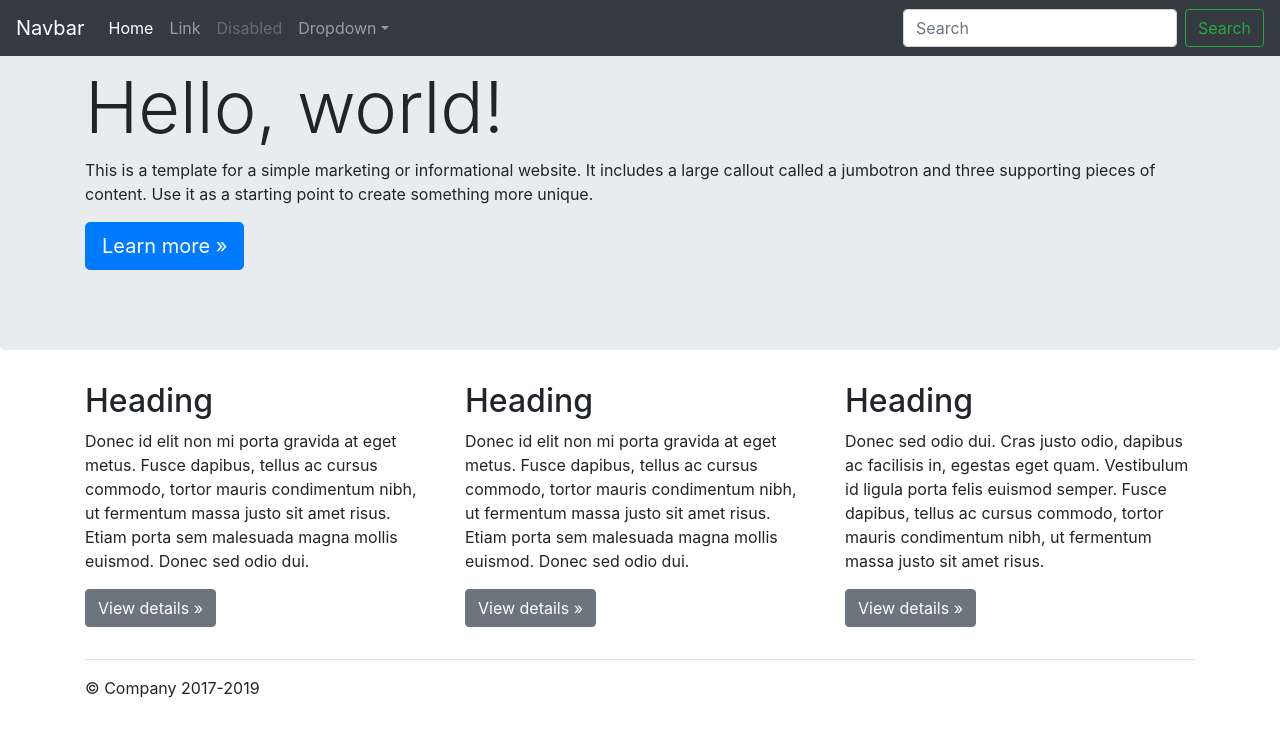
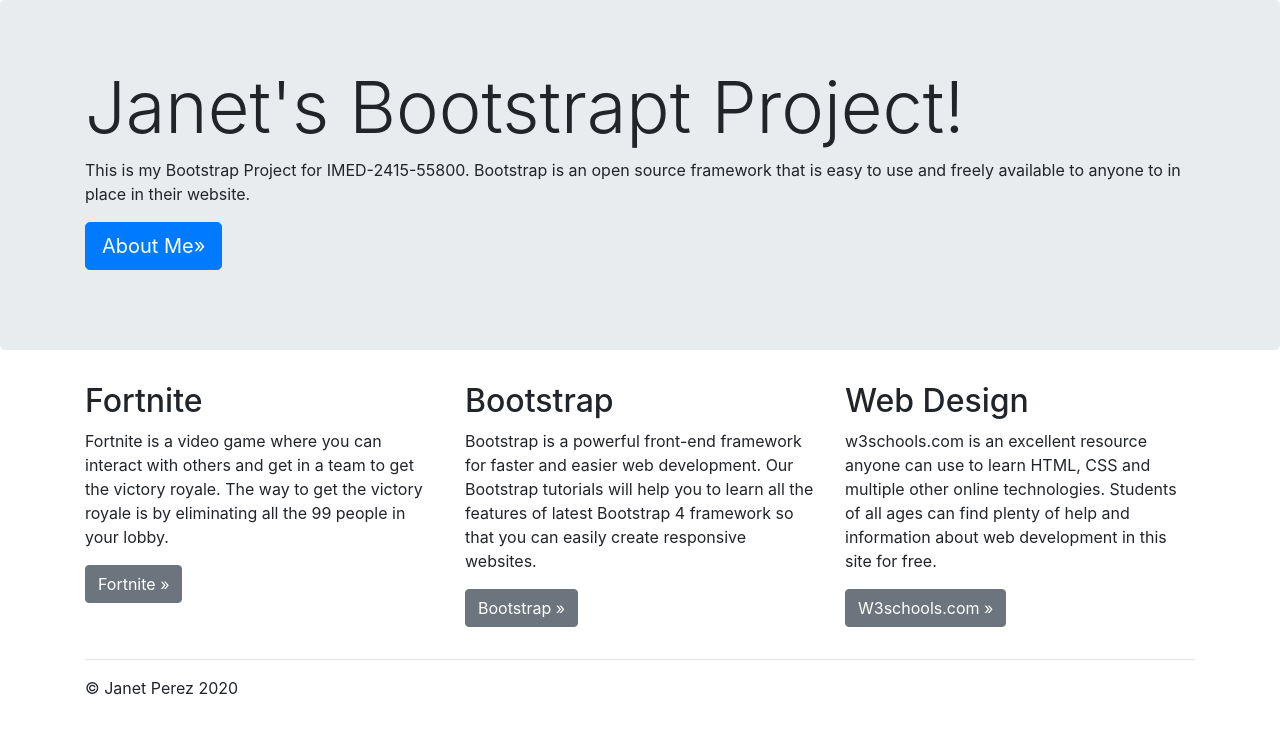
Before and after one commit to J4n3t/J4n3t.github.io, a plain HTML site: page week 5/index.html in a window 1280 px wide. Drawn offline with nearby package versions, Linux system fonts and the light colour scheme; files whose address does not match are found by name.

Commit message:
Update index.html

```diff
--- a/week 5/index.html
+++ b/week 5/index.html
@@ -8,53 +8,19 @@
     <!-- Bootstrap CSS -->
     <link rel="stylesheet" href="https://stackpath.bootstrapcdn.com/bootstrap/4.3.1/css/bootstrap.min.css" integrity="sha384-ggOyR0iXCbMQv3Xipma34MD+dH/1fQ784/j6cY/iJTQUOhcWr7x9JvoRxT2MZw1T" crossorigin="anonymous">
 
-    <title>Hello, world!</title>
+    <title>Hello World!</title>
   </head>
   <body>
 
 
-
-     <nav class="navbar navbar-expand-md navbar-dark fixed-top bg-dark">
-  <a class="navbar-brand" href="#">Navbar</a>
-  <button class="navbar-toggler" type="button" data-toggle="collapse" data-target="#navbarsExampleDefault" aria-controls="navbarsExampleDefault" aria-expanded="false" aria-label="Toggle navigation">
-    <span class="navbar-toggler-icon"></span>
-  </button>
-
-  <div class="collapse navbar-collapse" id="navbarsExampleDefault">
-    <ul class="navbar-nav mr-auto">
-      <li class="nav-item active">
-        <a class="nav-link" href="#">Home <span class="sr-only">(current)</span></a>
-      </li>
-      <li class="nav-item">
-        <a class="nav-link" href="#">Link</a>
-      </li>
-      <li class="nav-item">
-        <a class="nav-link disabled" href="#">Disabled</a>
-      </li>
-      <li class="nav-item dropdown">
-        <a class="nav-link dropdown-toggle" href="#" id="dropdown01" data-toggle="dropdown" aria-haspopup="true" aria-expanded="false">Dropdown</a>
-        <div class="dropdown-menu" aria-labelledby="dropdown01">
-          <a class="dropdown-item" href="#">Action</a>
-          <a class="dropdown-item" href="#">Another action</a>
-          <a class="dropdown-item" href="#">Something else here</a>
-        </div>
-      </li>
-    </ul>
-    <form class="form-inline my-2 my-lg-0">
-      <input class="form-control mr-sm-2" type="text" placeholder="Search" aria-label="Search">
-      <button class="btn btn-outline-success my-2 my-sm-0" type="submit">Search</button>
-    </form>
-  </div>
-</nav>
-
-<main role="main">
+    <main role="main">
 
   <!-- Main jumbotron for a primary marketing message or call to action -->
   <div class="jumbotron">
     <div class="container">
-      <h1 class="display-3">Hello, world!</h1>
-      <p>This is a template for a simple marketing or informational website. It includes a large callout called a jumbotron and three supporting pieces of content. Use it as a starting point to create something more unique.</p>
-      <p><a class="btn btn-primary btn-lg" href="#" role="button">Learn more &raquo;</a></p>
+      <h1 class="display-3">Janet's Bootstrapt Project!</h1>
+      <p>This is my Bootstrap Project for IMED-2415-55800. Bootstrap is an open source framework that is easy to use and freely available to anyone to in place in their website.</p>
+      <p><a class="btn btn-primary btn-lg" href="https://www.google.com/search?q=google&oq=google&aqs=chrome..69i57j35i39l2j0l2j69i60l3.3432j0j7&sourceid=chrome&ie=UTF-8" role="button">About Me&raquo;</a></p>
     </div>
   </div>
 
@@ -62,19 +28,21 @@
     <!-- Example row of columns -->
     <div class="row">
       <div class="col-md-4">
-        <h2>Heading</h2>
-        <p>Donec id elit non mi porta gravida at eget metus. Fusce dapibus, tellus ac cursus commodo, tortor mauris condimentum nibh, ut fermentum massa justo sit amet risus. Etiam porta sem malesuada magna mollis euismod. Donec sed odio dui. </p>
-        <p><a class="btn btn-secondary" href="#" role="button">View details &raquo;</a></p>
+        <h2>Fortnite</h2>
+        <p>Fortnite is a video game where you can interact with others and get in a team to get the victory royale. The way to get the victory royale is by eliminating all the 99 people in your lobby. </p>
+        <p><a class="btn btn-secondary" href="https://www.epicgames.com/fortnite/en-US/ch2-s3" role="button">Fortnite &raquo;</a></p>
       </div>
       <div class="col-md-4">
-        <h2>Heading</h2>
-        <p>Donec id elit non mi porta gravida at eget metus. Fusce dapibus, tellus ac cursus commodo, tortor mauris condimentum nibh, ut fermentum massa justo sit amet risus. Etiam porta sem malesuada magna mollis euismod. Donec sed odio dui. </p>
-        <p><a class="btn btn-secondary" href="#" role="button">View details &raquo;</a></p>
+        <h2>Bootstrap</h2>
+        <p>Bootstrap is a powerful front-end framework for faster and easier web development. Our Bootstrap tutorials will help you to learn all the features of latest Bootstrap 4 framework so that you can easily create responsive websites. </p>
+        <p><a class="btn btn-secondary" href="https://getbootstrap.com/" role="button">Bootstrap &raquo;</a></p>
       </div>
       <div class="col-md-4">
-        <h2>Heading</h2>
-        <p>Donec sed odio dui. Cras justo odio, dapibus ac facilisis in, egestas eget quam. Vestibulum id ligula porta felis euismod semper. Fusce dapibus, tellus ac cursus commodo, tortor mauris condimentum nibh, ut fermentum massa justo sit amet risus.</p>
-        <p><a class="btn btn-secondary" href="#" role="button">View details &raquo;</a></p>
+        <h2>Web Design</h2>
+        <p>w3schools.com is an excellent resource anyone can use to learn HTML, CSS and multiple other online technologies. Students of all ages can find plenty of help and information about web development in this site for free.
+
+</p>
+        <p><a class="btn btn-secondary" href="https://www.w3schools.com/bootstrap/bootstrap_ver.asp" role="button">W3schools.com &raquo;</a></p>
       </div>
     </div>
 
@@ -85,7 +53,7 @@
 </main>
 
 <footer class="container">
-  <p>&copy; Company 2017-2019</p>
+  <p>&copy; Janet Perez 2020</p>
 </footer>
 <script src="https://code.jquery.com/jquery-3.3.1.slim.min.js" integrity="sha384-q8i/X+965DzO0rT7abK41JStQIAqVgRVzpbzo5smXKp4YfRvH+8abtTE1Pi6jizo" crossorigin="anonymous"></script>
       <script>window.jQuery || document.write('<script src="/docs/4.3/assets/js/vendor/jquery-slim.min.js"><\/script>')</script><script src="/docs/4.3/dist/js/bootstrap.bundle.min.js" integrity="sha384-xrRywqdh3PHs8keKZN+8zzc5TX0GRTLCcmivcbNJWm2rs5C8PRhcEn3czEjhAO9o" crossorigin="anonymous"></script>
```
